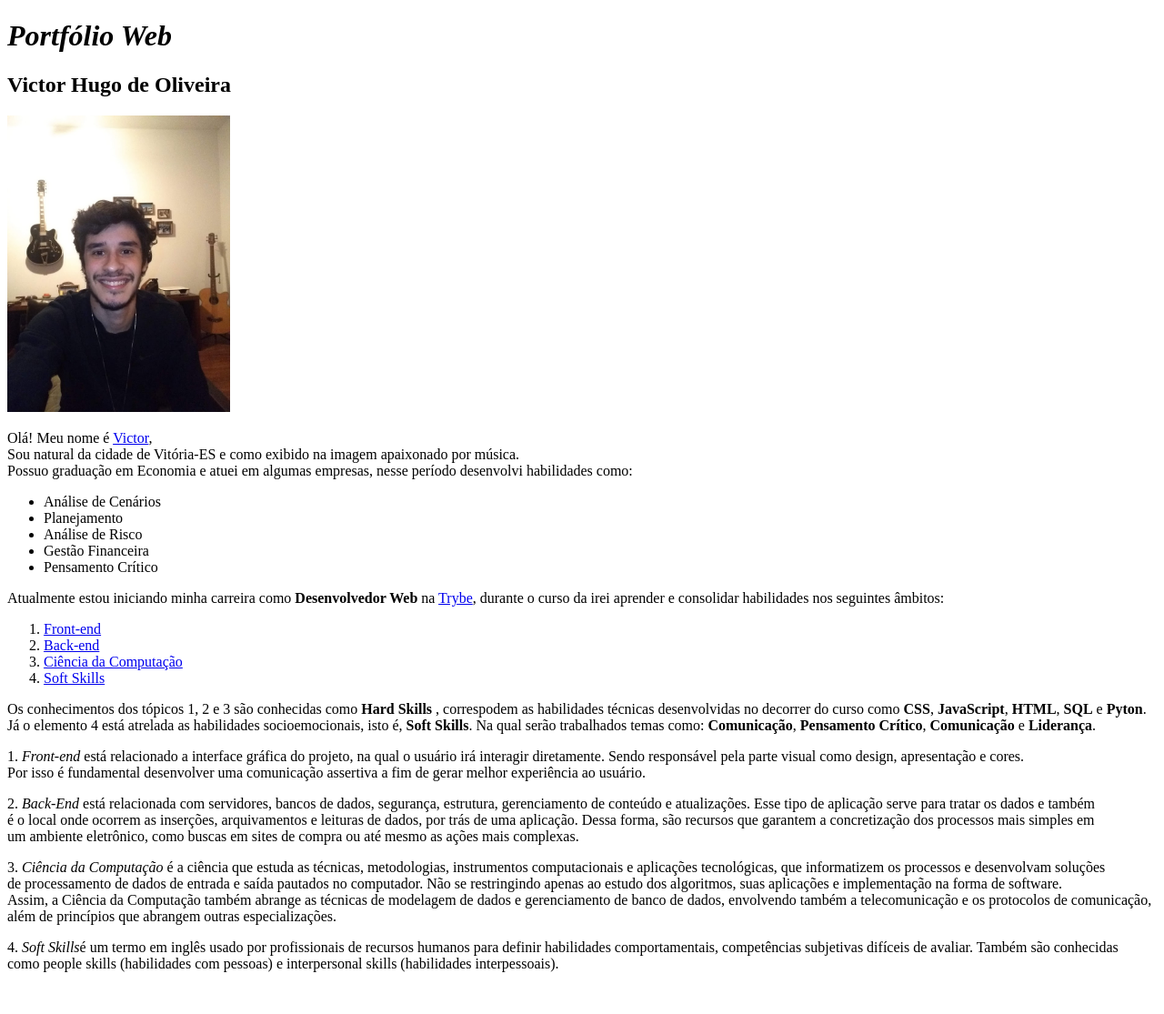
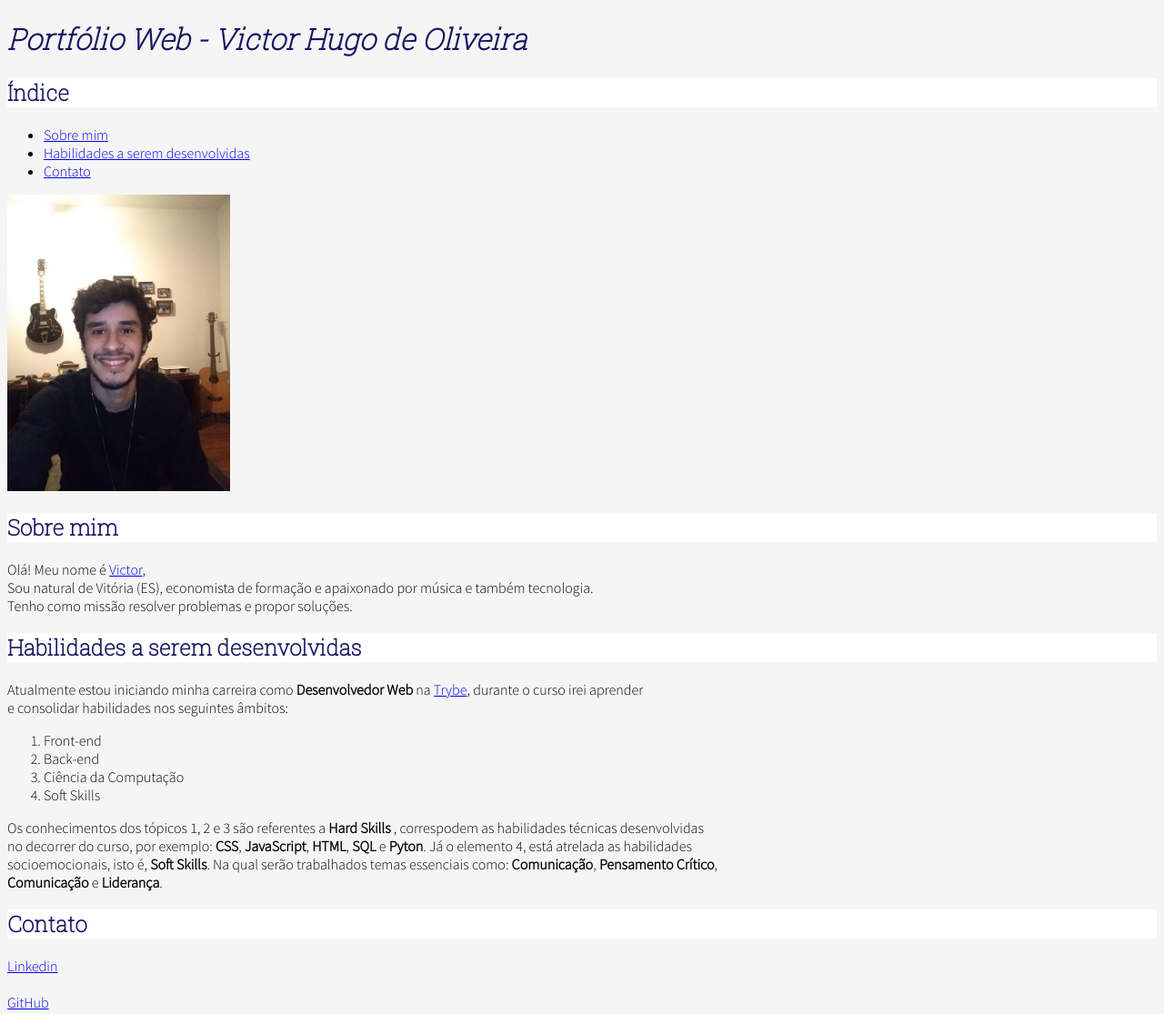
Before and after one commit to victorhdoliveira/victorhdoliveira.github.io, a plain HTML site: page index.html in a window 1280 px wide. Shown: the whole page at 91% size. Before the commit the page ends 1085 px from the top, so only its background shows below. Drawn offline with Linux system fonts and the light colour scheme.

Commit message:
Estilizando O Portifólio Web

```diff
--- a/index.html
+++ b/index.html
@@ -4,64 +4,79 @@
   <head>
     <meta charset="UTF-8">
     <title>Portfólio Web</title>
+    <link rel="preconnect" href="https://fonts.googleapis.com">
+<link rel="preconnect" href="https://fonts.gstatic.com" crossorigin>
+<link href="https://fonts.googleapis.com/css2?family=Source+Sans+Pro:wght@300&display=swap" rel="stylesheet">
+<link rel="preconnect" href="https://fonts.googleapis.com">
+<link rel="preconnect" href="https://fonts.gstatic.com" crossorigin>
+<link href="https://fonts.googleapis.com/css2?family=Roboto+Slab:wght@100&family=Source+Sans+Pro:wght@300&display=swap" rel="stylesheet">
+
+    <style>
+      body{
+        background-color:whitesmoke;
+        color: black;
+        font-family: 'Source Sans Pro', sans-serif;
+       }
+
+        h1{
+          color: rgb(22, 22, 97);
+          font-family: 'Roboto Slab', sans-serif;
+        }
+
+        h2 {
+          color: rgb(22, 22, 97);
+            background-color: white;
+            font-family: 'Roboto Slab', sans-serif;
+        }
+
+    </style>
+
   </head>
   <body>
-    <h1><em>Portfólio Web</em></h1>
-    <h2> Victor Hugo de Oliveira</h2>
+    <h1><em>Portfólio Web - Victor Hugo de Oliveira</em></h1>
+    <h2> Índice</h2>
+    <ul>
+      <li><a href="#Sobre">Sobre mim</a></li>
+      <li><a href="#Habilidades" > Habilidades a serem desenvolvidas</li>
+      <li><a href="#Contato">Contato</a></li>
+    </ul>
+
+
     <img src="Victor.jpeg"
      alt="Foto do Victor"
      width="245px" >
 
+     <h2 id="Sobre">Sobre mim</h2>
     <p> Olá! Meu nome é <a href=Victor.jpeg> Victor</a>,<br>
-     Sou natural da cidade de Vitória-ES e como exibido na imagem apaixonado por música. <br>
-     Possuo graduação em Economia e atuei em algumas empresas, nesse período desenvolvi habilidades como:
-    <ul>
-        <li>Análise de Cenários</li>
-        <li>Planejamento</li>
-        <li>Análise de Risco</li>
-        <li>Gestão Financeira</li>
-        <li>Pensamento Crítico</li>
-    </ul>
+      Sou natural de Vitória (ES), economista de formação e apaixonado por música e também tecnologia. <br>
+      Tenho como missão resolver problemas e propor soluções.
+    <br>
 
+    <h2 id="Habilidades">Habilidades a serem desenvolvidas</h2>
     Atualmente estou iniciando minha carreira
     como <strong>Desenvolvedor Web</strong> na
     <a href="https://www.betrybe.com/formacao-desenvolvimento-web" target="_blank">Trybe</a>,
-    durante o curso da irei aprender e consolidar habilidades nos seguintes âmbitos:
+    durante o curso irei aprender <br> e consolidar habilidades nos seguintes âmbitos:
 
     <ol>
-        <li><a href="#Front-end">Front-end<a></li>
-        <li><a href="#Back-end">Back-end<a></li>
-        <li><a href="#Ciência da Computação">Ciência da Computação<a></li>
-        <li><a href="#Soft Skills">Soft Skills<a></li>
+        <li>Front-end</li>
+        <li>Back-end</li>
+        <li>Ciência da Computação</li>
+        <li>Soft Skills</li>
 
     </ol>
 
-    <p> Os conhecimentos dos tópicos 1, 2 e 3 são conhecidas como<strong> Hard Skills </strong>,
-    correspodem as habilidades técnicas desenvolvidas no decorrer do curso
-    como <strong>CSS</strong>, <strong> JavaScript</strong>, <strong>HTML</strong>, <strong>SQL</strong> e <strong>Pyton</strong>. <br>
-    Já o elemento 4 está atrelada as habilidades socioemocionais, isto é, <strong>Soft Skills</strong>. Na qual serão trabalhados temas como:
-    <strong>Comunicação</strong>, <strong>
-    Pensamento Crítico</strong>,
-    <strong>Comunicação</strong> e <strong>Liderança</strong>. <p>
+    <p> Os conhecimentos dos tópicos 1, 2 e 3 são referentes a<strong> Hard Skills </strong>,
+    correspodem as habilidades técnicas desenvolvidas <br> no decorrer do curso, por exemplo:
+    <strong>CSS</strong>, <strong> JavaScript</strong>, <strong>HTML</strong>, <strong>SQL</strong> e <strong>Pyton</strong>.
+    Já o elemento 4, está atrelada as habilidades <br> socioemocionais, isto é, <strong>Soft Skills</strong>. Na qual serão trabalhados temas essenciais como:
+    <strong>Comunicação</strong>, <strong> Pensamento Crítico</strong>, <br> <strong>Comunicação</strong> e <strong>Liderança</strong>.
+    <p>
 
-    <p id="Front-end"> 1. <em>Front-end</em> está relacionado a interface gráfica do projeto, na qual o usuário irá interagir diretamente.
-        Sendo responsável pela parte visual como design, apresentação e cores.<br>
-        Por isso é fundamental desenvolver uma comunicação assertiva a fim de gerar melhor experiência ao usuário.</p>
-
-    <p id="Back-end"> 2. <em>Back-End</em> está relacionada com servidores, bancos de dados, segurança, estrutura, gerenciamento de conteúdo e atualizações.
-         Esse tipo de aplicação serve para tratar os dados e também <br> é o local onde ocorrem as inserções, arquivamentos e leituras de dados,
-         por trás de uma aplicação. Dessa forma, são recursos que garantem a concretização dos processos mais simples em <br> um ambiente eletrônico,
-         como buscas em sites de compra ou até mesmo as ações mais complexas.</p>
-
-    <p id="Ciência da Computação"> 3. <em>Ciência da Computação</em> é a ciência que estuda as técnicas, metodologias, instrumentos computacionais e aplicações
-          tecnológicas, que informatizem os processos e desenvolvam soluções <br> de processamento de dados de entrada e saída pautados no computador.
-           Não se restringindo apenas ao estudo dos algoritmos, suas aplicações e implementação na forma de software. <br>Assim, a Ciência da Computação
-           também abrange as técnicas de modelagem de dados e gerenciamento de banco de dados, envolvendo também a telecomunicação e os protocolos de
-           comunicação, <br> além de princípios que abrangem outras especializações.</p>
-
-    <p id="Soft Skills">4. <em>Soft Skills</em>é um termo em inglês usado por profissionais de recursos humanos para definir habilidades comportamentais,
-        competências subjetivas difíceis de avaliar. Também são conhecidas <br> como people skills (habilidades com pessoas) e interpersonal skills
-        (habilidades interpessoais).</p>
+   <h2 id="Contato">Contato</h2>
+   <p> <a href="https://www.linkedin.com/in/victorhdoliveira/" target ="_blank"> Linkedin </a> <br>
+    <br> <a href ="https://github.com/victorhdoliveira" target ="_blank">GitHub</a>
+  </p>
 
   </body>
 </html>
```
